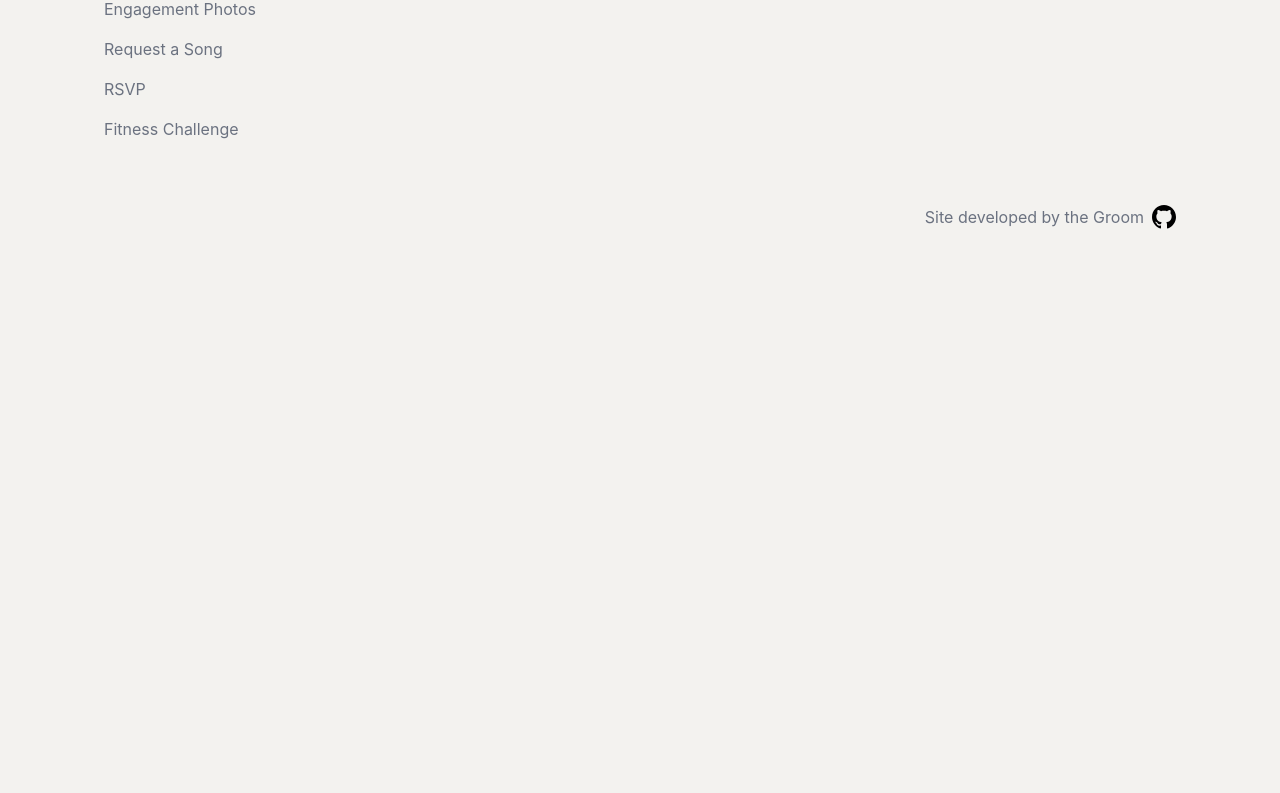
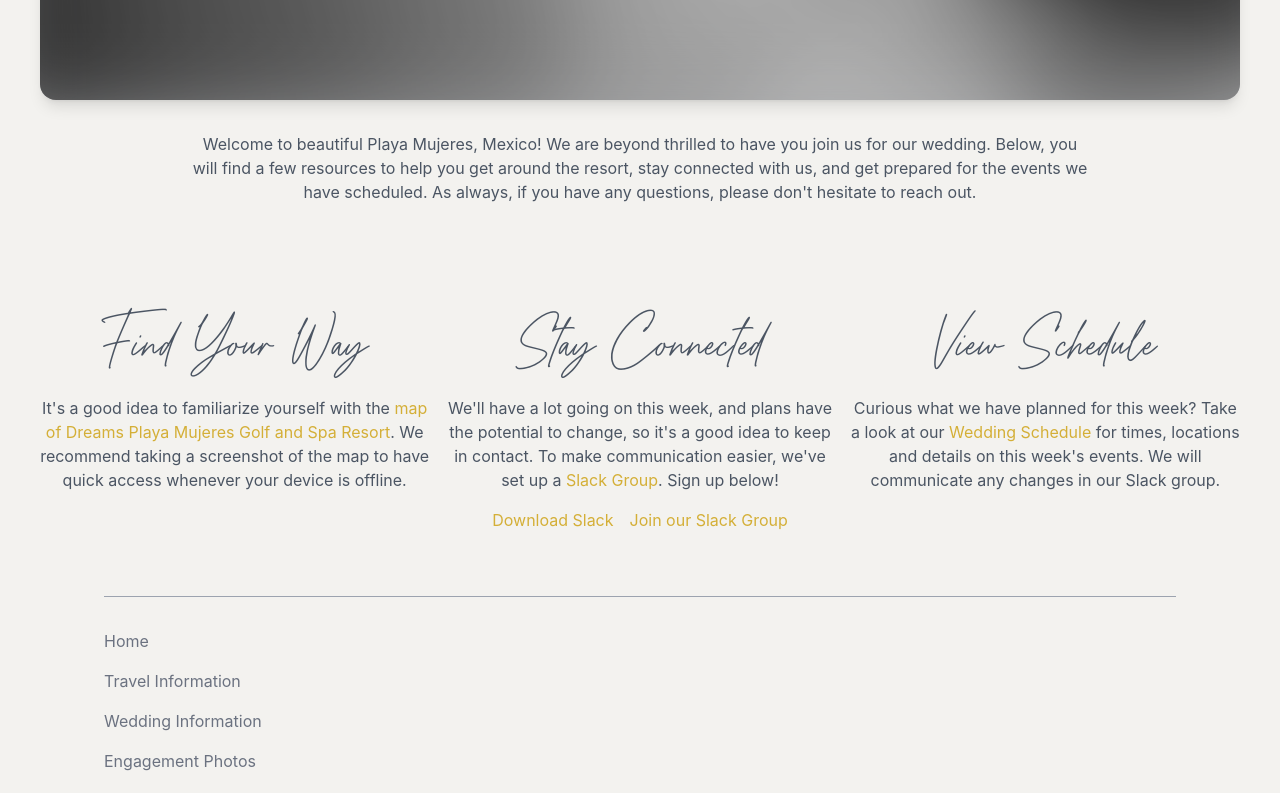
Before and after one commit to elipuente/puentewedding.com, a Next.js app: page /welcome in a window 1280 px wide. Before the commit this address had no page. Shown: the part 732-1525 px from the top of the page. Before the commit the page ends 993 px from the top, so only its background shows below. Built offline with nearby package versions, Linux system fonts and the light colour scheme.

Commit message:
Add Welcome to Mexico page.

```diff
--- a/components/music/Search.tsx
+++ b/components/music/Search.tsx
@@ -56,7 +56,7 @@ const Search: FC = () => {
             type="text"
             onFocus={(event) => (event.target as HTMLInputElement).select()}
             className="block p-2 pl-10 w-full text-gray-900 bg-gray-50 rounded-lg border border-gray-300 focus:ring-yellow-500 focus:border-yellow-500 dark:bg-gray-700 dark:border-gray-600 dark:placeholder-gray-400 dark:text-white dark:focus:ring-yellow-500 dark:focus:border-yellow-500"
-            placeholder="Request a song..."
+            placeholder="Search for a song..."
           />
           <div className="flex absolute inset-y-0 right-0 items-center pr-3 text-metallic-gold hover:text-yellow-600 transition">
             {loading ? (
--- /dev/null
+++ b/pages/welcome.tsx
@@ -0,0 +1,115 @@
+import type { NextPage } from "next";
+import Link from "next/link";
+
+import Container from "../components/Container";
+import HeroImage from "../components/HeroImage";
+import Spacing from "../components/Spacing";
+
+import image from "../public/images/playa-mujeres.webp";
+
+const Welcome: NextPage = () => (
+  <Container title="Welcome to Playa Mujeres">
+    <header>
+      <div className="w-full h-full flex relative rounded-2xl">
+        <div className="text-8xl sm:text-9xl md:text-[12rem] lg:text-[15rem] z-10 w-full h-full absolute flex flex-col justify-center bg-opacity-25 bg-black rounded-2xl">
+          <p className="text-center text-white font-handsta lowercase">
+            Welcome to Mexico
+          </p>
+        </div>
+        <HeroImage
+          alt={"A top-down photo of the Playa Mujeres beach."}
+          imageSrc={image}
+        />
+      </div>
+    </header>
+    <p className="max-w-4xl text-center self-center mt-8">
+      Welcome to beautiful Playa Mujeres, Mexico! We are beyond thrilled to have
+      you join us for our wedding. Below, you will find a few resources to help
+      you get around the resort, stay connected with us, and get prepared for
+      the events we have scheduled. As always, if you have any questions, please
+      don&apos;t hesitate to reach out.
+    </p>
+    <Spacing />
+    <div className="grid sm:gap-8 lg:grid-cols-3 lg:gap-4 mb-8">
+      <section className="max-w-3xl mx-auto">
+        <div className="flex flex-col align-middle text-center">
+          <h2 className="font-handsta text-7xl sm:text-8xl self-center">
+            Find Your Way
+          </h2>
+          <p>
+            It&apos;s a good idea to familiarize yourself with the&nbsp;
+            <a
+              className="text-metallic-gold hover:text-yellow-600 transition"
+              href="https://alg.widen.net/s/pxlbtw2jz9/drepm-rm"
+              rel="noopener noreferrer"
+              target="_blank"
+            >
+              map of Dreams Playa Mujeres Golf and Spa Resort
+            </a>
+            . We recommend taking a screenshot of the map to have quick access
+            whenever your device is offline.
+          </p>
+        </div>
+      </section>
+      <section className="max-w-3xl mx-auto">
+        <div className="flex flex-col align-middle text-center">
+          <h2 className="font-handsta text-7xl sm:text-8xl self-center mt-12 sm:mt-0">
+            Stay Connected
+          </h2>
+          <p>
+            We&apos;ll have a lot going on this week, and plans have the
+            potential to change, so it&apos;s a good idea to keep in contact. To
+            make communication easier, we&apos;ve set up a&nbsp;
+            <a
+              className="text-metallic-gold hover:text-yellow-600 transition"
+              href="https://puentewedding.slack.com"
+              rel="noopener noreferrer"
+              target="_blank"
+            >
+              Slack Group
+            </a>
+            . Sign up below!
+          </p>
+          <div className="flex flex-row gap-4 mt-4 self-center">
+            <a
+              className="text-metallic-gold hover:text-yellow-600 transition"
+              href="https://slack.com/downloads/"
+              rel="noopener noreferrer"
+              target="_blank"
+            >
+              Download Slack
+            </a>
+            <a
+              className="text-metallic-gold hover:text-yellow-600 transition"
+              href="https://join.slack.com/t/puentewedding/shared_invite/zt-1caic8r3a-RWHpxXvKB4fJr0VPagq~Lg"
+              rel="noopener noreferrer"
+              target="_blank"
+            >
+              Join our Slack Group
+            </a>
+          </div>
+        </div>
+      </section>
+      <section className="max-w-3xl mx-auto">
+        <div className="flex flex-col align-middle text-center">
+          <h2 className="font-handsta text-7xl sm:text-8xl self-center mt-12 sm:mt-0">
+            View Schedule
+          </h2>
+          <p>
+            Curious what we have planned for this week? Take a look at our&nbsp;
+            <Link href="/wedding">
+              <a className="text-metallic-gold hover:text-yellow-600 transition">
+                Wedding Schedule&nbsp;
+              </a>
+            </Link>
+            for times, locations and details on this week&apos;s events. We will
+            communicate any changes in our Slack group.
+          </p>
+          <p></p>
+        </div>
+      </section>
+    </div>
+  </Container>
+);
+
+export default Welcome;
```
Also changed, not shown: public/images/playa-mujeres.webp (added).
